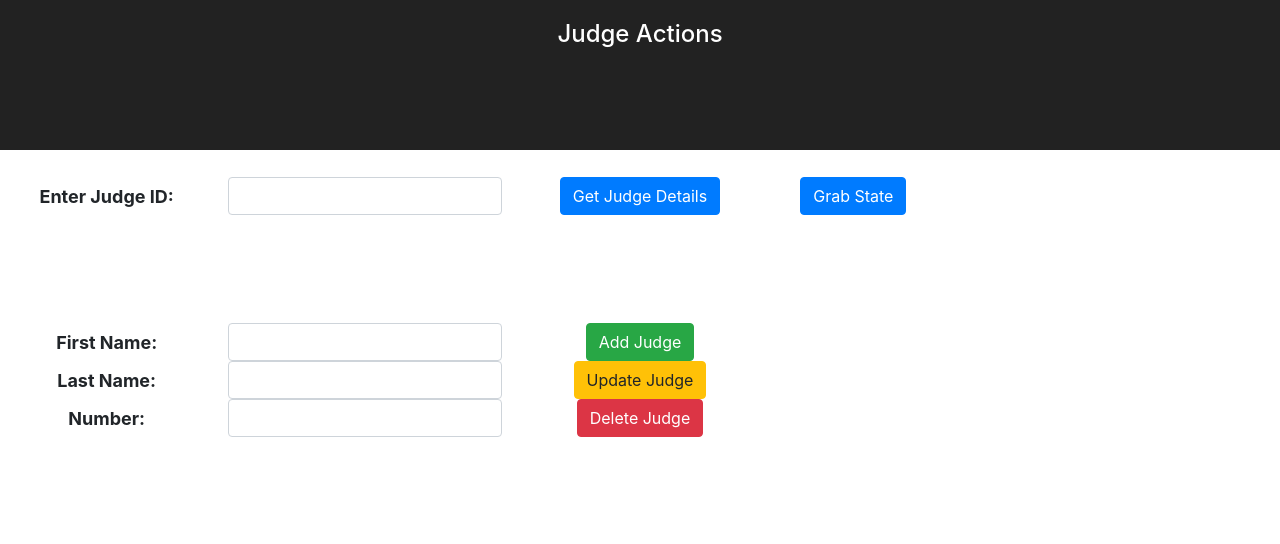
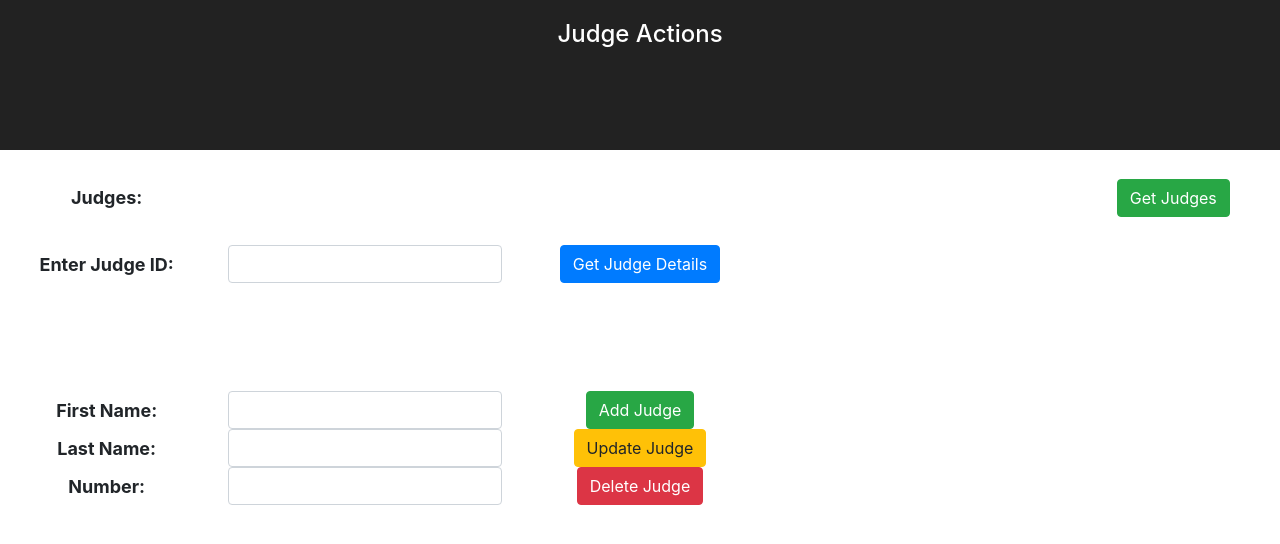
Before and after one commit to Tantarium/Spring-Boot-Angular-React-Learning, a React (Create React App) app in the folder react_frontend/: page / in a window 1280 px wide. Shown: the top 544 px of the page. Built offline with nearby package versions, Linux system fonts and the light colour scheme.

Commit message:
Added a section to list the judges and their ID values

```diff
--- a/react_frontend/src/container/Main.js
+++ b/react_frontend/src/container/Main.js
@@ -22,13 +22,23 @@ class Main extends Component {
         this.updateJudge = this.updateJudge.bind(this);
     }
 
-    getJudges() {
+    getJudges = () => {
+        let table = '';
         axios.get("http://localhost:8080/judges").then(res => {
-            console.log(res.data);
+            for (let i = 0; i < res.data.length; i++) {
+                if (i === res.data.length - 1) {
+                    table = table + res.data[i].firstName + "(" + res.data[i].id + ")";
+                } else {
+                    table = table + res.data[i].firstName + "(" + res.data[i].id + "), ";
+                }
+            }
+
+            this.setState({judgeJson: table});
+
         }, err => {
             console.log("Error: " + err);
-        })
-    }
+        });
+    };
 
     getJudge(number) {
         axios.get("http://localhost:8080/judges/" + number).then(res => {
@@ -94,6 +104,21 @@ class Main extends Component {
 
                         <div className="form-inline">
                             <div className="col-sm-2">
+                                <label><b>Judges: </b></label>
+                            </div>
+                            <div className="col-sm-7">
+                                <input readOnly className="form-control-plaintext" defaultValue={this.state.judgeJson} />
+                            </div>
+                            <div className="col-sm-1"></div>
+                            <div className="col-sm-2">
+                                <button className="btn btn-success" onClick={() => this.getJudges()}>Get Judges</button>
+                            </div>
+                        </div>
+
+                        <br/>
+
+                        <div className="form-inline">
+                            <div className="col-sm-2">
                                 <label><b>Enter Judge ID: </b></label>
                             </div>
                             <div className="col-sm-2">
@@ -103,9 +128,9 @@ class Main extends Component {
                             <div className="col-sm-2">
                                 <button className="btn btn-primary" onClick={() => this.getJudge(this.state.idToGrab)}>Get Judge Details</button>
                             </div>
-                            <div className="col-sm-2">
-                                <button className="btn btn-primary" onClick={() => this.grabState()}>Grab State</button>
-                            </div>
+                            {/*<div className="col-sm-2">*/}
+                                {/*<button className="btn btn-primary" onClick={() => this.grabState()}>Grab State</button>*/}
+                            {/*</div>*/}
                         </div>
 
                         <br/><br/><br/><br/>
```
